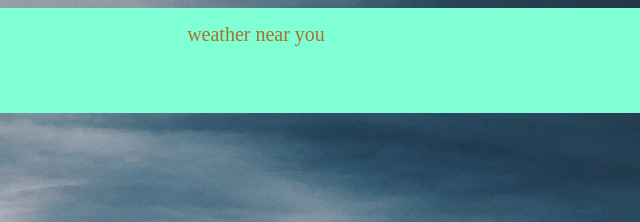
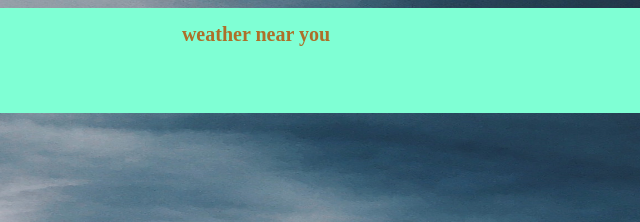
Before and after one commit to Anibca/weather-report-, a plain HTML site: page index.html in a window 1280 px wide. Shown: the top 222 px of the page, 384-1024 px from the left. Drawn offline with Linux system fonts and the light colour scheme.

Commit message:
Update index.html

```diff
--- a/index.html
+++ b/index.html
@@ -13,7 +13,7 @@
     text-align: center;
     font-size: 20px;
     padding-top: 15px;
-    font-weight: light;
+    font-weight: bold;
  }
 
 #main{
```
